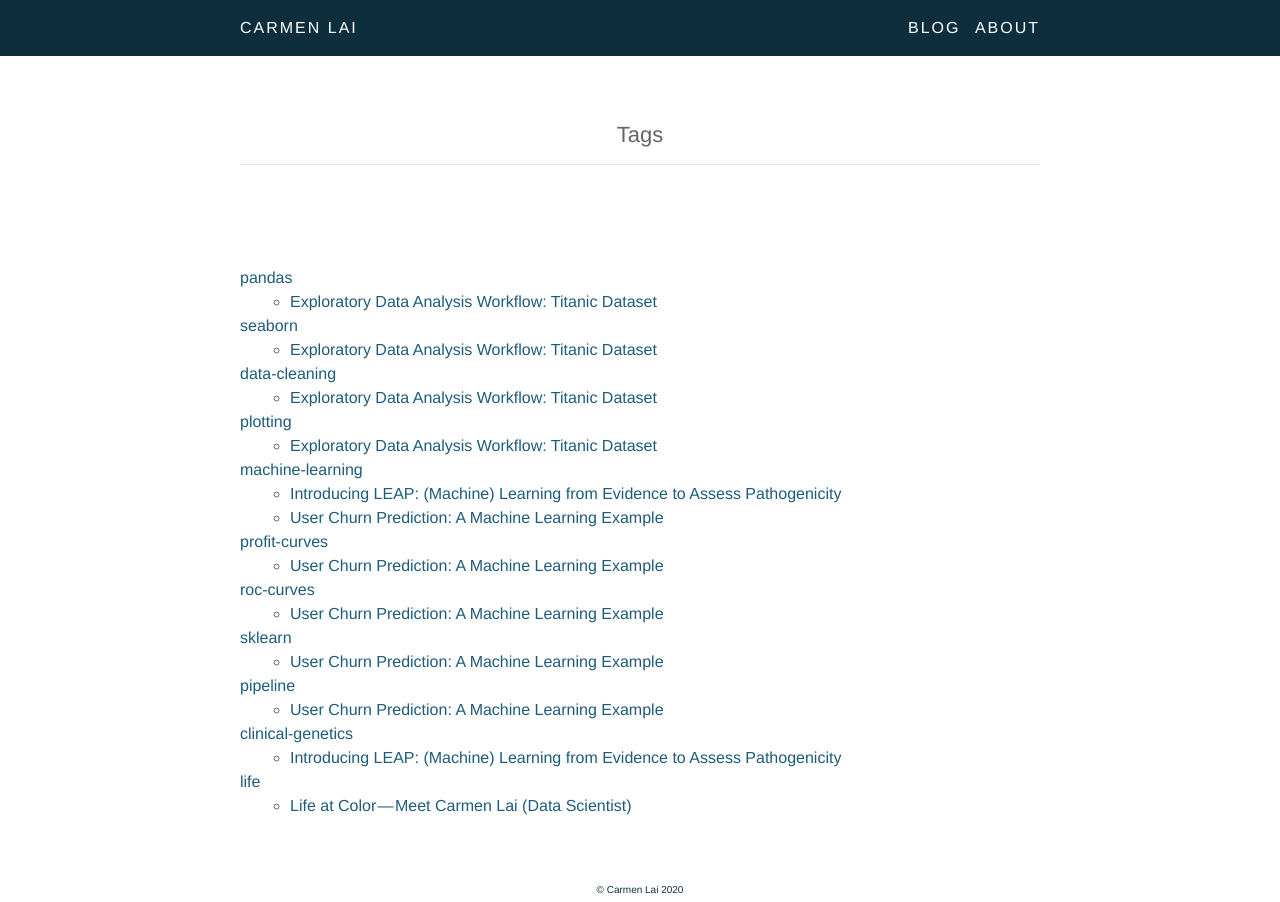
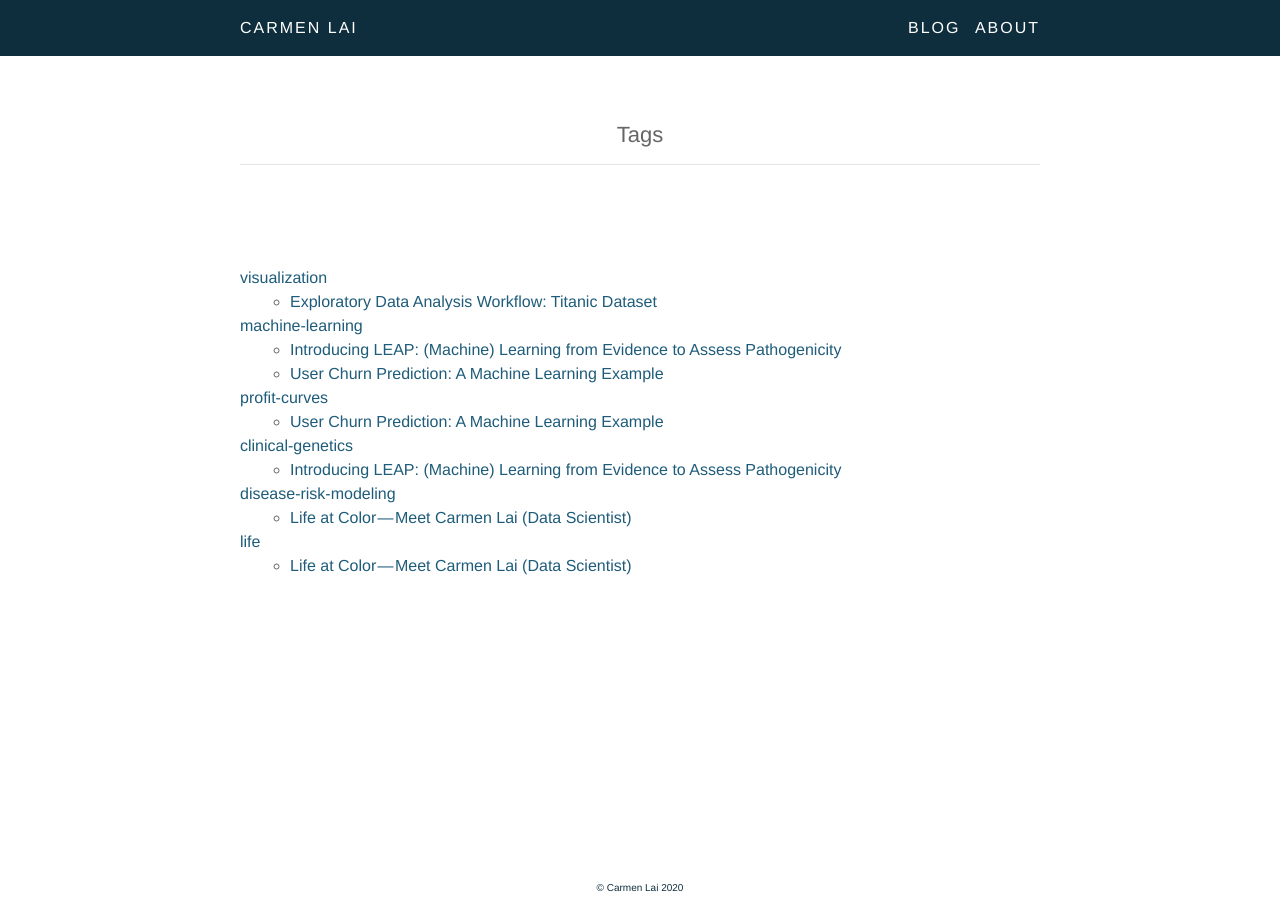
Before and after one commit to ocarmieo/ocarmieo.github.io, a Jekyll site: the page built from tags.html, in a window 1280 px wide. Built offline with Jekyll 4.4.1, drawn with Linux system fonts in a browser that asks for light colours; nearby versions of some CDN libraries; comment, search, counter and statistics services are not loaded.

Commit message:
clean up tags

```diff
--- a/_posts/2016-11-05-titanic.markdown
+++ b/_posts/2016-11-05-titanic.markdown
@@ -2,7 +2,7 @@
 title: 'Exploratory Data Analysis Workflow: Titanic Dataset'
 layout: post
 date: 2016-11-05 21:29:04
-tags: [pandas, seaborn, data-cleaning, plotting]
+tags: [visualization]
 image: /img/titanic_eda/output_32_0.png
 ---
 
--- a/_posts/2016-11-12-user-churn-prediction-a-machine-learning-workflow.markdown
+++ b/_posts/2016-11-12-user-churn-prediction-a-machine-learning-workflow.markdown
@@ -2,7 +2,7 @@
 title: 'User Churn Prediction: A Machine Learning Example'
 layout: post
 date: 2016-11-12 20:39:57
-tags: [machine-learning, profit-curves, roc-curves, sklearn, pipeline]
+tags: [machine-learning, profit-curves]
 image: /img/churn_ml/output_82_0thumb.png
 ---
 
--- a/_posts/2019-12-10-life-at-color-meet-carmen-lai-data-scientist.markdown
+++ b/_posts/2019-12-10-life-at-color-meet-carmen-lai-data-scientist.markdown
@@ -2,7 +2,7 @@
 title: 'Life at Color — Meet Carmen Lai (Data Scientist)'
 layout: post
 date: 2019-12-10
-tags: [life]
+tags: [disease-risk-modeling, life]
 image: /img/cody.jpeg
 snippet: I was born and raised in Las Vegas. My whole family works in the casino industry, and my mom watches over gaming tables for card counting.
 redirect_to:
```
